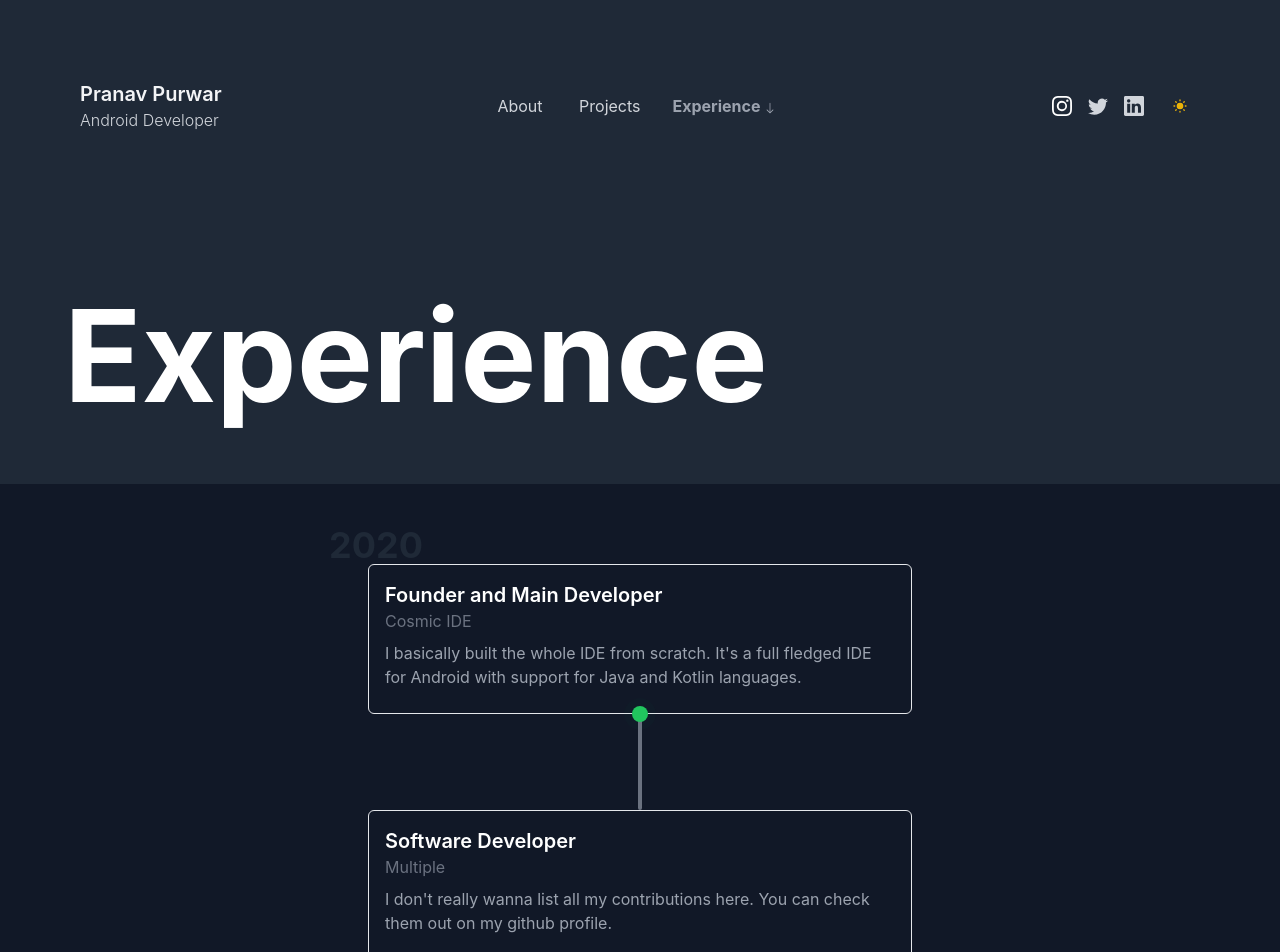
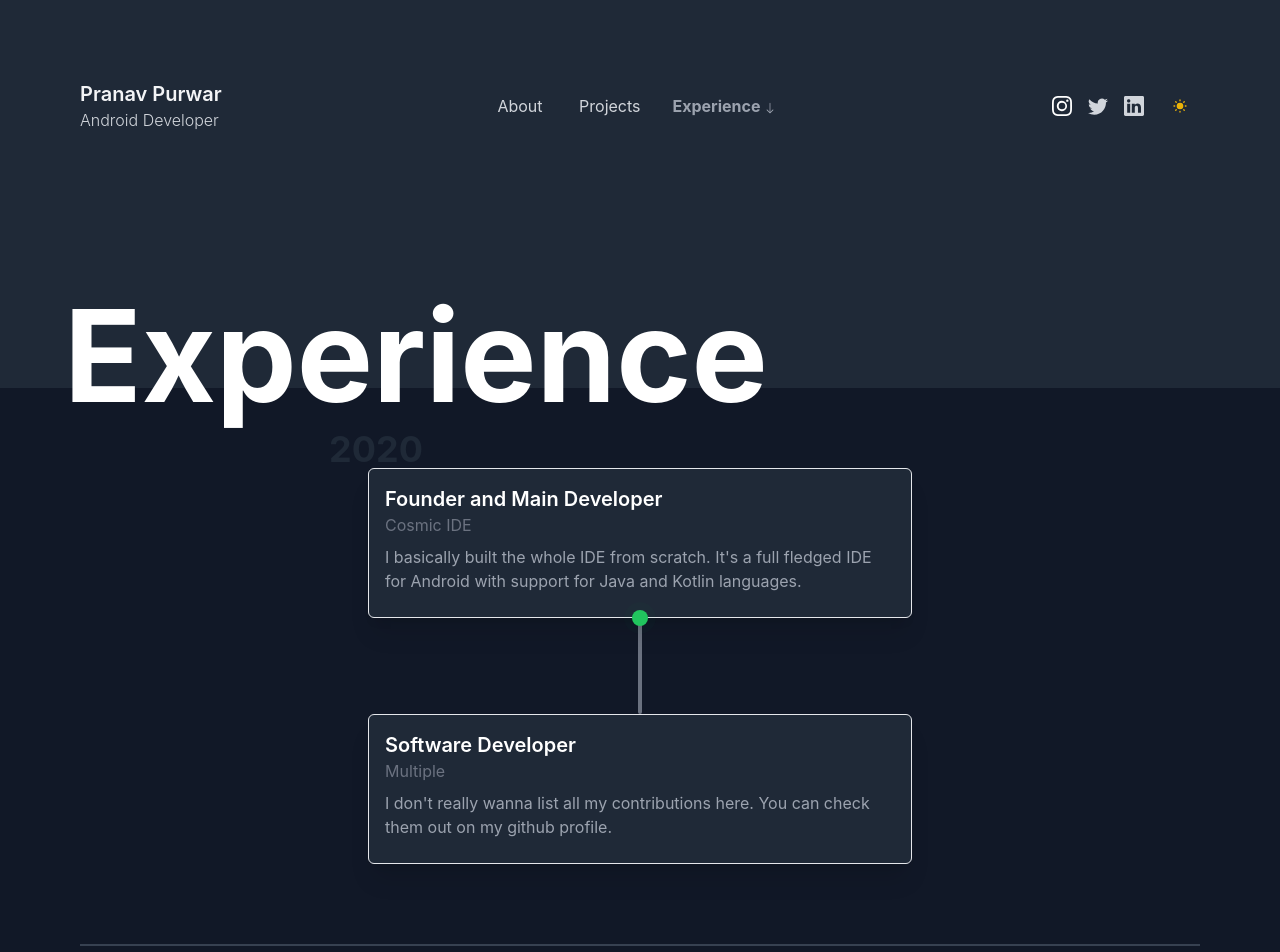
Before and after one commit to PranavPurwar/portfolio, a Next.js app: page /experience in a window 1280 px wide. Shown: the top 952 px of the page. Built offline with nearby package versions, Linux system fonts and the light colour scheme.

Commit message:
minor bug fixes

```diff
--- a/components/Experience.js
+++ b/components/Experience.js
@@ -4,7 +4,7 @@ import React from "react";
 export default function Experience() {
   return (
     <section className="dark:bg-gray-800">
-      <div className="max-w-6xl mx-auto h-48dark:bg-gray-800">
+      <div className="max-w-6xl mx-auto h-48 dark:bg-gray-800">
         <h1 className=" text-5xl md:text-9xl font-bold py-20 text-center md:text-left">
           Experience
         </h1>
@@ -40,7 +40,7 @@ export default function Experience() {
 
 const ExperienceCard = ({ title, desc, year, company, companyLink }) => {
   return (
-    <div className="relative experience-card border p-4 rounded-md shadow-xldark:bg-gray-800 z-10 mx-4">
+    <div className="relative experience-card border p-4 rounded-md shadow-xl dark:bg-gray-800 z-10 mx-4">
       <h1 className="absolute -top-10 md:-left-10 md:-top-10 text-4xl text-gray-200 font-bold dark:text-gray-800">
         {year}
       </h1>
--- a/components/FavouriteProjects.js
+++ b/components/FavouriteProjects.js
@@ -12,7 +12,7 @@ export default function FavouriteProjects() {
           <Link
             href="/projects"
             target="_blank"
-            className="mb-20 md:mb-0 px-8 py-4 rounded-mdshadow-lg text-xl font-semibold flex flex-row space-x-4 items-center dark:text-gray-700"
+            className="mb-20 md:mb-0 px-8 py-4 rounded-md shadow-lg text-xl font-semibold flex flex-row space-x-4 items-center dark:text-gray-700"
           >
             <svg
               xmlns="http://www.w3.org/2000/svg"
--- a/components/Footer.js
+++ b/components/Footer.js
@@ -5,7 +5,7 @@ export default function Footer() {
   return (
     <div className="bg-[#F1F1F1] dark:bg-gray-900">
       <div className="max-w-6xl  mx-auto px-4 py-10 md:py-20">
-        <div className="h-0.5 w-fulldark:bg-gray-700"></div>
+        <div className="h-0.5 w-full dark:bg-gray-700"></div>
         <div className="flex flex-col space-y-4 md:space-y-0 md:flex-row justify-between md:items-center mt-8">
           <div>
             <p>&copy; Pranav Purwar. All Rights Reserved.</p>
--- a/components/LatestCode.js
+++ b/components/LatestCode.js
@@ -17,7 +17,7 @@ export default function LatestCode({ repositories }) {
           <a
             href={`https://github.com/PranavPurwar`}
             target="_blank"
-            className="mb-20 md:mb-0 px-8 py-4 rounded-mdshadow-lg text-xl font-semibold flex flex-row space-x-4 items-center dark:text-gray-700"
+            className="mb-20 md:mb-0 px-8 py-4 rounded-md shadow-lg text-xl font-semibold flex flex-row space-x-4 items-center dark:text-gray-700"
           >
             <svg
               xmlns="http://www.w3.org/2000/svg"
--- a/components/Projects.js
+++ b/components/Projects.js
@@ -4,7 +4,7 @@ import userData from "@constants/data";
 export default function Projects() {
   return (
     <section className="dark:bg-gray-800">
-      <div className="max-w-6xl mx-auto h-48dark:bg-gray-800">
+      <div className="max-w-6xl mx-auto h-48 dark:bg-gray-800">
         <h1 className=" text-5xl md:text-9xl font-bold py-20 text-center md:text-left">
           Projects
         </h1>
```
